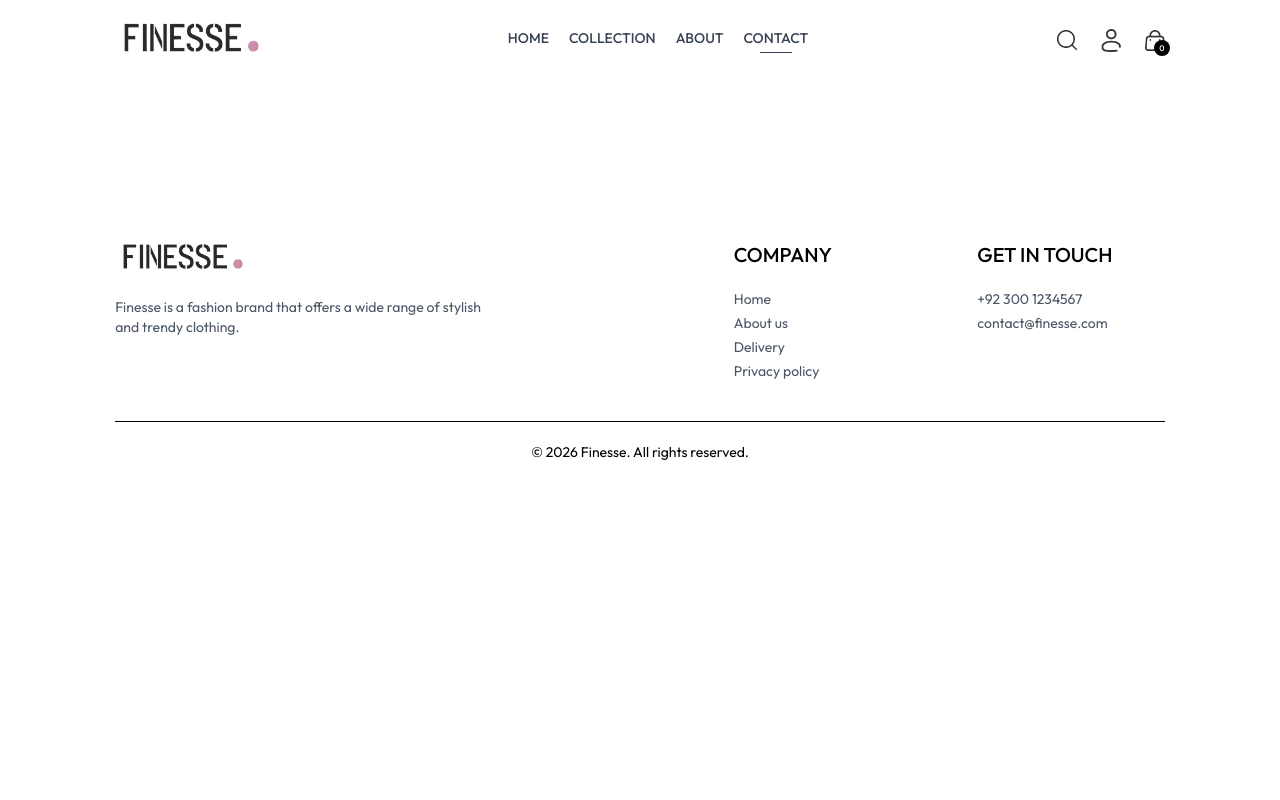
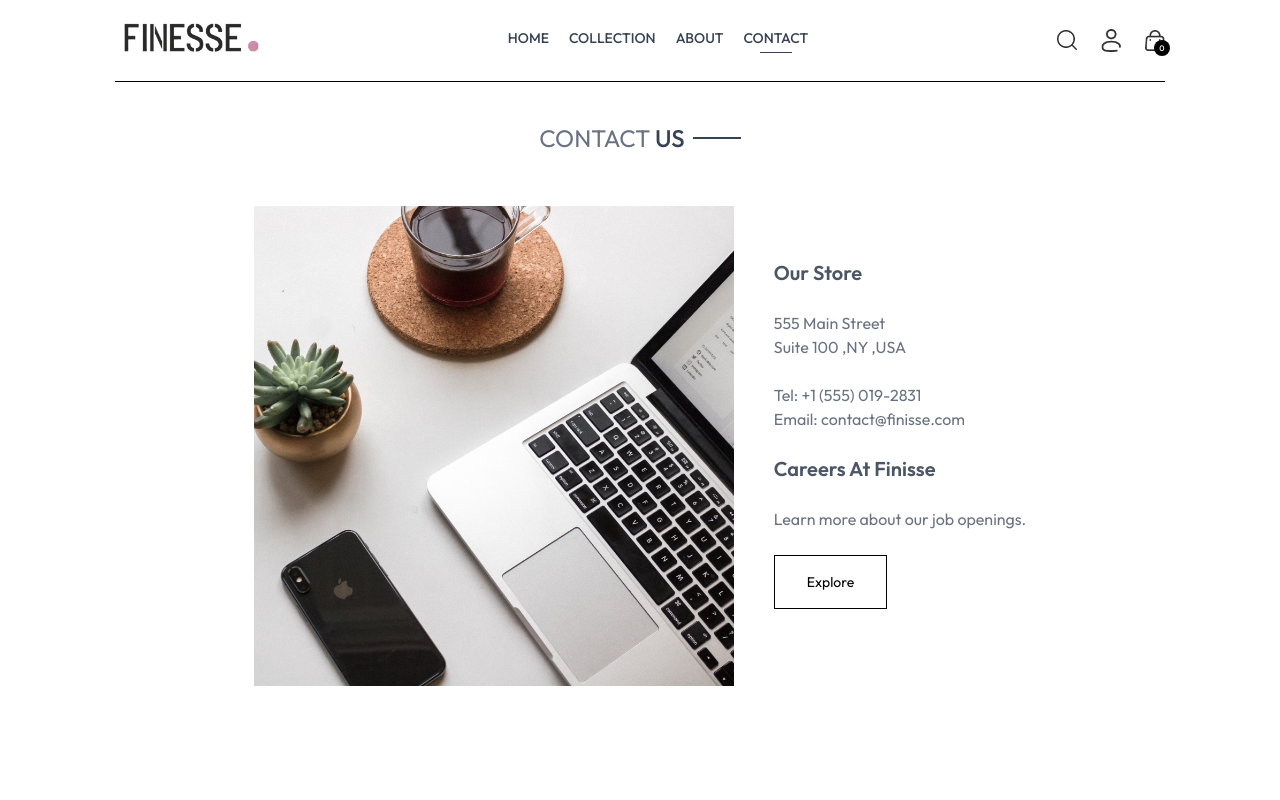
Before and after one commit to ZaryabAsifKhan/Ecommerce-App, a React (Vite) app in the folder frontend/: page /contact in a window 1280 px wide. Shown: the top 800 px of the page. Built offline with nearby package versions, Linux system fonts and the light colour scheme.

Commit message:
Frontend Completed

```diff
--- a/frontend/src/components/Footer.jsx
+++ b/frontend/src/components/Footer.jsx
@@ -29,7 +29,7 @@ const Footer = () => {
             <div>
                 <p className='text-xl font-medium mb-5'>GET IN TOUCH</p>
                 <ul className='flex flex-col gap-1 text-gray-600'>
-                    <li>+92 300 1234567</li>
+                    <li>+1 (555) 019-2831</li>
                     <li>contact@finesse.com</li>
                 </ul>
             </div>
--- a/frontend/src/pages/About.jsx
+++ b/frontend/src/pages/About.jsx
@@ -33,7 +33,7 @@ const About = () => {
           <p className='text-gray-600'>Enjoy a hassle-free shopping experience from browse to doorstep. With easy navigation, secure checkout, and fast, reliable delivery, getting your favorite fashion essentials has never been easier.</p>
         </div>
          <div className='border border-gray-500 px-10 md:px-16 py-8 sm:py-20 flex flex-col gap-5'>
-          <b>Exeptional Customer Support:</b>
+          <b>Exeptional Customer Service:</b>
           <p className='text-gray-600'>Your satisfaction is at the heart of what we do. Our dedicated support team is ready to assist you with any questions, size guidance, or order updates to ensure a seamless experience every time.</p>
         </div>
       </div>
--- a/frontend/src/pages/Contact.jsx
+++ b/frontend/src/pages/Contact.jsx
@@ -1,9 +1,26 @@
 import React from 'react'
+import Title from '../components/Title'
+import { assets } from '../assets/assets'
 
 const Contact = () => {
   return (
     <div>
+      <div className='text-center text-2xl pt-10 border-t'>
+          <Title text1={'CONTACT'} text2={'US'}/>
+      </div>
 
+      <div className='my-10 flex flex-col justify-center md:flex-row gap-10 mb-28'>
+          <img className='w-full md:max-w-120' src={assets.contact_img} alt="contact" />
+          <div className='flex flex-col justify-center items-start gap-6'>
+            <p className='font-semibold text-xl text-gray-600'>Our Store</p>
+            <p className='text-gray-500'>555 Main Street <br /> Suite 100 ,NY ,USA</p>
+            <p className='text-gray-500'>Tel: +1 (555) 019-2831 <br /> Email: contact@finisse.com</p>
+            <p className='font-semibold text-xl text-gray-600'> Careers At Finisse </p>
+            <p className='text-gray-500'>Learn more about our job openings.</p>
+            <button className='border border-black px-8 py-4 text-sm hover:bg-black hover:text-white transition-all duration-500'>Explore</button>
+            <p></p>
+          </div>
+      </div>
     </div>
   )
 }
```
